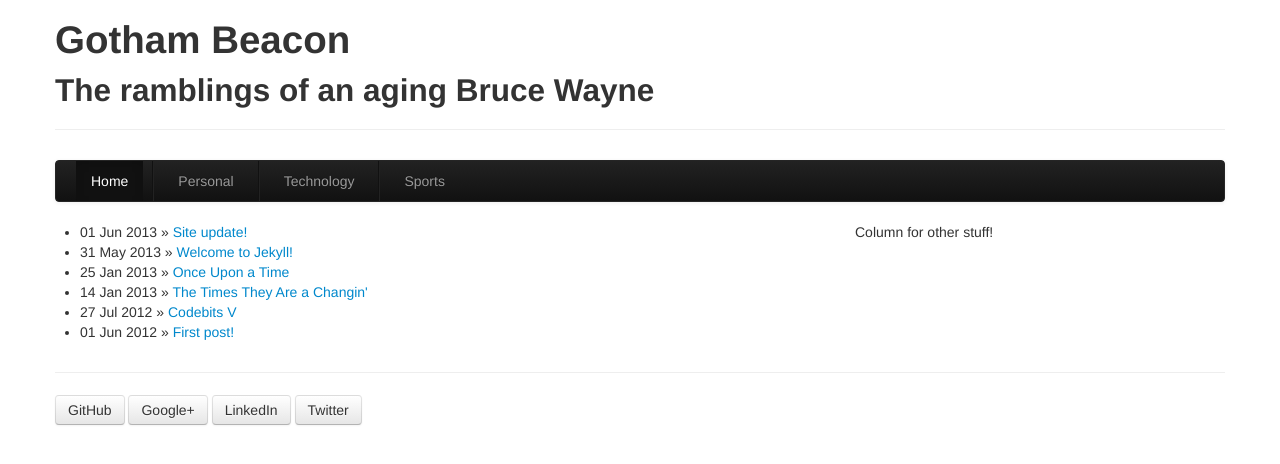
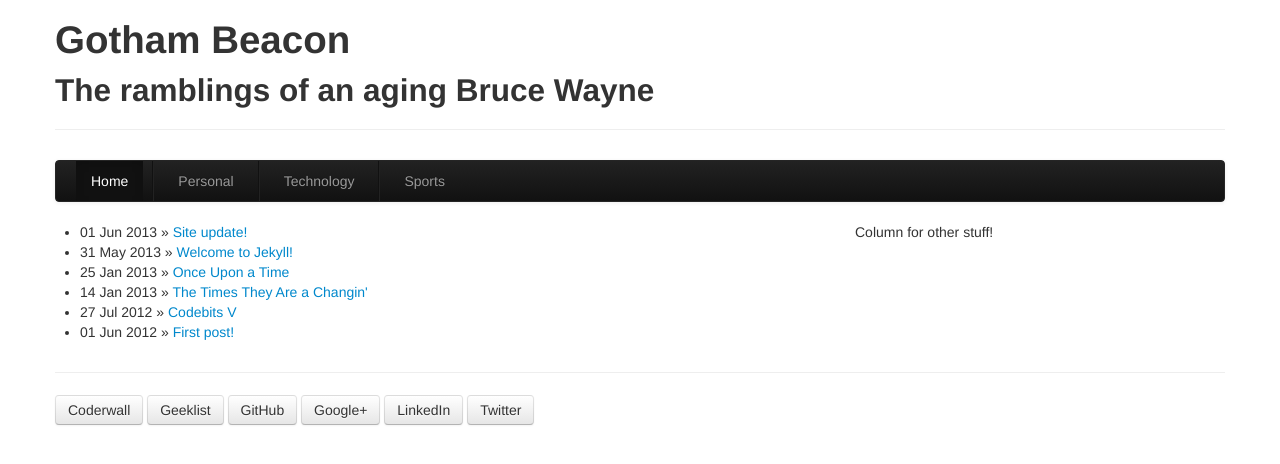
Before and after one commit to MulberryBeacon/gothambeacon.com, a Jekyll site: the page built from index.html, in a window 1280 px wide. Shown: the top 464 px of the page. Built offline with Jekyll 4.4.1, drawn with Linux system fonts in a browser that asks for light colours; nearby versions of some CDN libraries.

Commit message:
Additional changes to the main layout.

```diff
--- a/_layouts/default.html
+++ b/_layouts/default.html
@@ -14,13 +14,10 @@
         <!-- Place favicon.ico and apple-touch-icon.png in the root directory -->
 
         <!-- Style sheets -->
-        <link rel="stylesheet" href="css/normalize.css">
-        <link rel="stylesheet" href="css/main.css">
-        <link rel="stylesheet" href="css/bootstrap.css">
-        <link rel="stylesheet" href="css/bootstrap-responsive.css">
-
-        <script src="js/vendor/modernizr-2.6.2.min.js"></script>
-        <script src="js/bootstrap.min.js"></script>
+        <link rel="stylesheet" href="/css/normalize.css">
+        <link rel="stylesheet" href="/css/main.css">
+        <link rel="stylesheet" href="/css/bootstrap.css">
+        <link rel="stylesheet" href="/css/bootstrap-responsive.css">
     </head>
     <body>
         <!--[if lt IE 7]>
@@ -52,6 +49,8 @@
             <hr>
 
             <footer>
+                <a class="btn" href="http://coderwall.com/mulberrybeacon" target="_blank">Coderwall</a>
+                <a class="btn" href="https://geekli.st/MulberryBeacon" target="_blank">Geeklist</a>
                 <a class="btn" href="http://github.com/MulberryBeacon" target="_blank">GitHub</a>
                 <a class="btn" href="http://plus.google.com/u/0/110281179271243191202" target="_blank">Google+</a>
                 <a class="btn" href="http://www.linkedin.com/in/mulberrybeacon" target="_blank">LinkedIn</a>
@@ -60,9 +59,11 @@
         </div>
 
         <script src="//ajax.googleapis.com/ajax/libs/jquery/1.9.1/jquery.min.js"></script>
-        <script>window.jQuery || document.write('<script src="js/vendor/jquery-1.9.1.min.js"><\/script>')</script>
-        <script src="js/plugins.js"></script>
-        <script src="js/main.js"></script>
+        <script>window.jQuery || document.write('<script src="/js/vendor/jquery-1.9.1.min.js"><\/script>')</script>
+        <script src="/js/plugins.js"></script>
+        <script src="/js/main.js"></script>
+        <script src="/js/bootstrap.min.js"></script>
+        <script src="/js/vendor/modernizr-2.6.2.min.js"></script>
 
         <!-- Google Analytics: change UA-XXXXX-X to be your site's ID. -->
         <script>
--- a/_layouts/post.html
+++ b/_layouts/post.html
@@ -1,6 +1,7 @@
 ---
 layout: default
 ---
+
 <h2>{{ page.title }}</h2>
 <p>{{ page.date | date_to_string }}</p>
 
```
